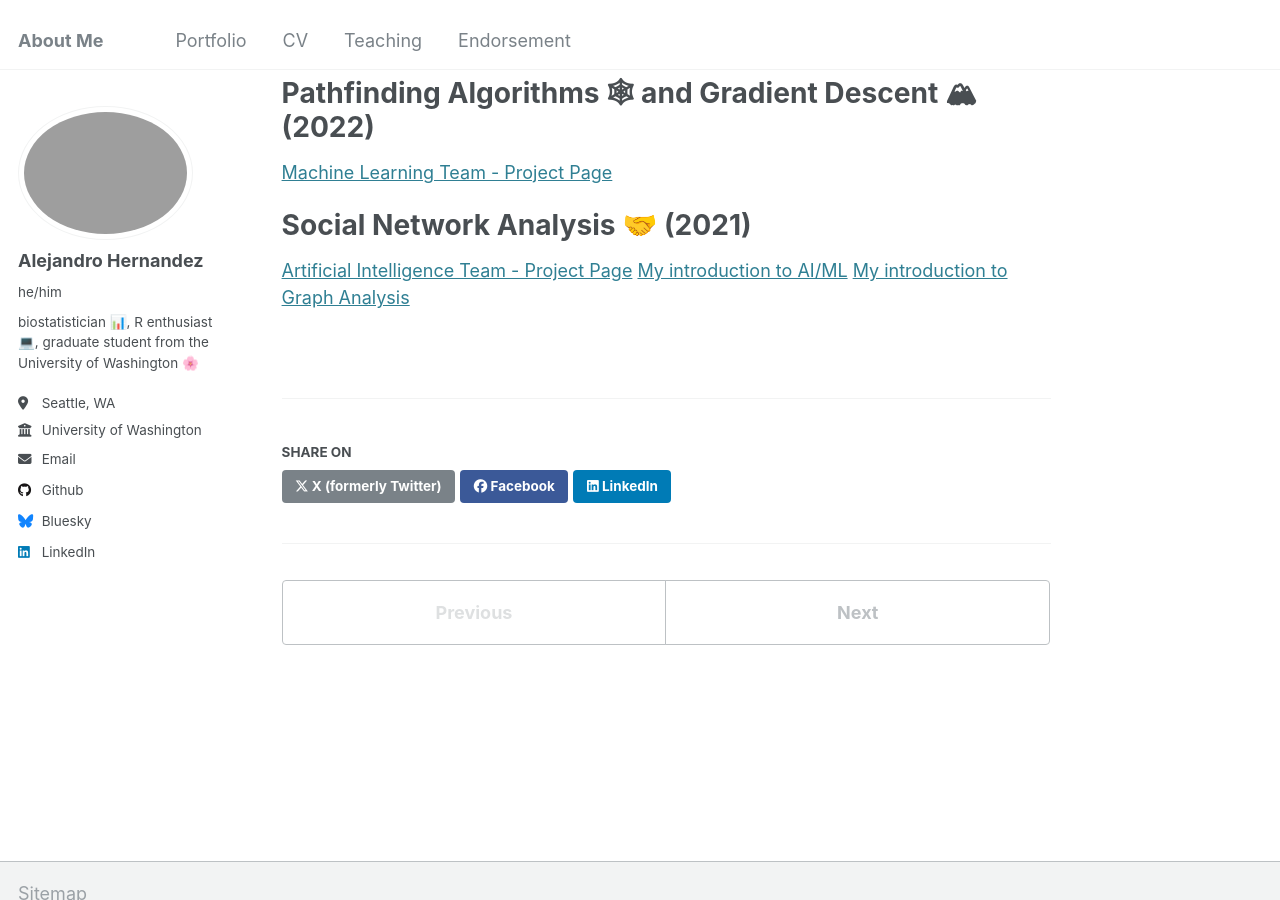
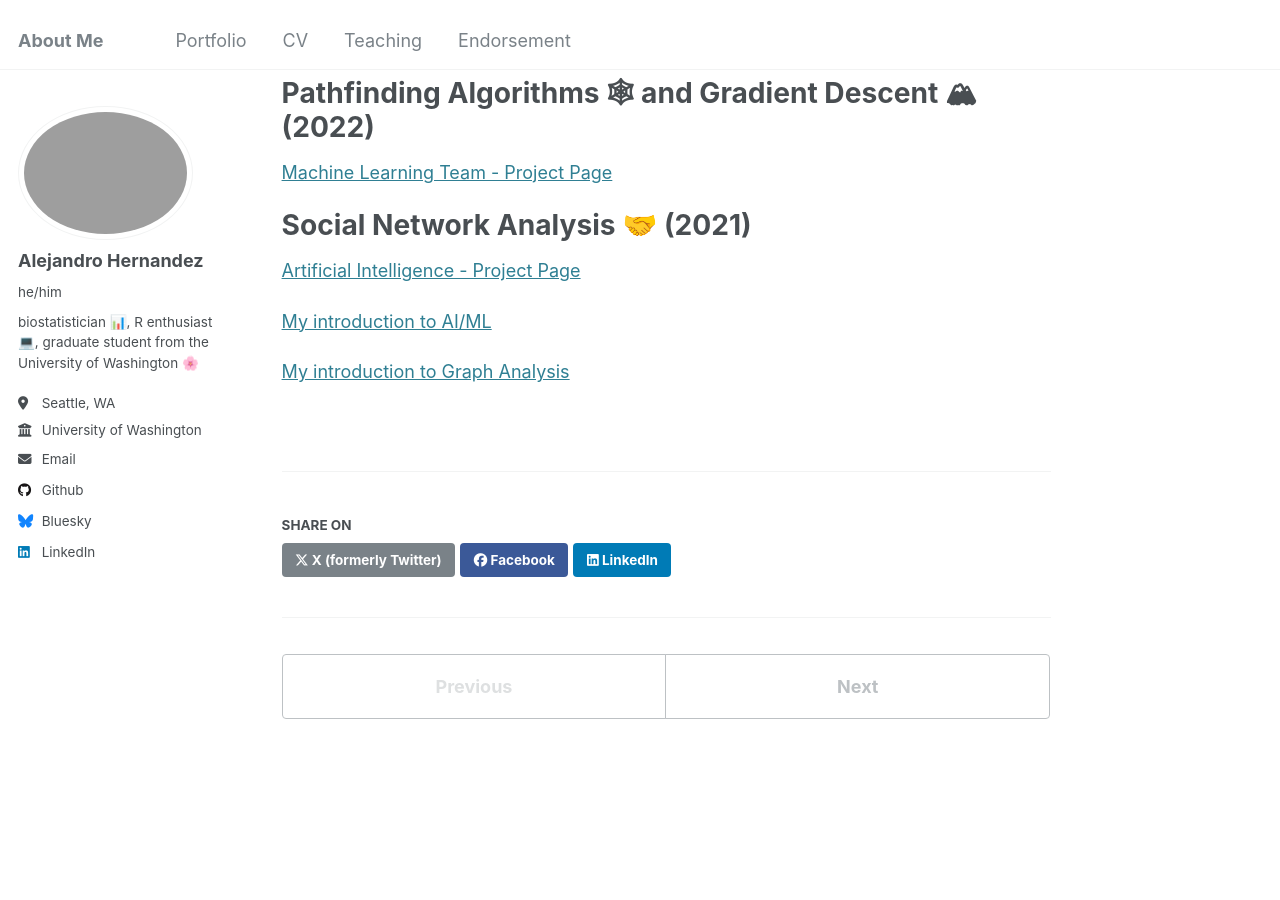
Before and after one commit to alejandroh3005/alejandroh3005.github.io, a Jekyll site: the page built from _teaching/slp.md, in a window 1280 px wide and 900 px high, scrolled down 415 px. Built offline with Jekyll 4.4.1, drawn with Linux system fonts in a browser that asks for light colours.

Commit message:
Update slp.md

```diff
--- a/_teaching/slp.md
+++ b/_teaching/slp.md
@@ -15,11 +15,13 @@ Introduced two teams of undergraduate peers to AI and ML algorithms in weekly me
 Pathfinding Algorithms 🕸 and Gradient Descent 🏔 (2022)
 ======
 
-[Machine Learning Team - Project Page](https://www.cppshecodes.com/slp_2022.html)
+[Machine Learning Team - Project Page](www.cppshecodes.com/slp_2022.html)
 
 Social Network Analysis 🤝 (2021)
 ======
 
-[Artificial Intelligence Team - Project Page](https://www.cppshecodes.com/slp_2021.html)
+[Artificial Intelligence - Project Page](www.cppshecodes.com/slp_2021.html)
+
 [My introduction to AI/ML](https://youtu.be/1jLu9YcEluY)
+
 [My introduction to Graph Analysis](https://youtu.be/kn6PMMnpXE4)
```
